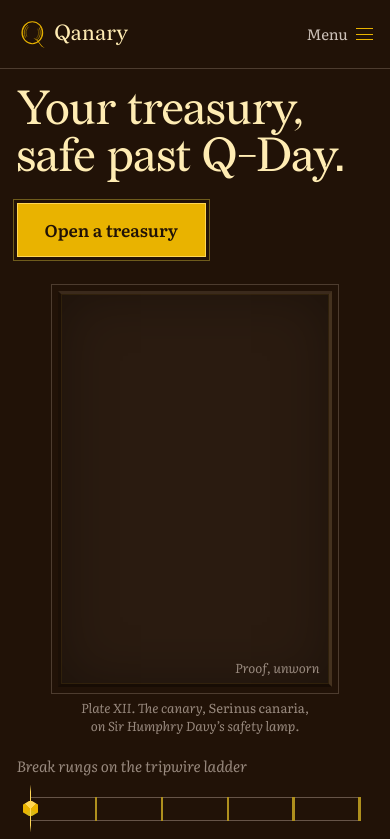
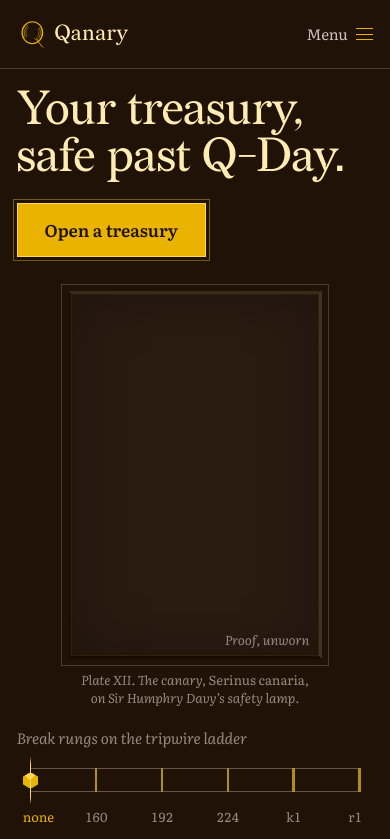
Before and after one commit to RaYYeR220/qanary, a Next.js app in the folder apps/web/: page / in a window 390 px wide. Shown: the top 839 px of the page. Built offline with nearby package versions, Linux system fonts and the light colour scheme.

Commit message:
fix(web): keep the ladder in the first screen under the new top bar

```diff
--- a/apps/web/src/components/hero/Hero.module.css
+++ b/apps/web/src/components/hero/Hero.module.css
@@ -51,7 +51,7 @@
 
 /* compact on a phone: the plate is sized so the ladder under it stays in the first screen */
 .plateBox {
-  width: clamp(12rem, calc((100svh - 28.75rem) * 0.746), 100%);
+  width: clamp(12rem, calc((100svh - 30.5rem) * 0.746), 100%);
   margin-inline: auto;
 }
 
```
